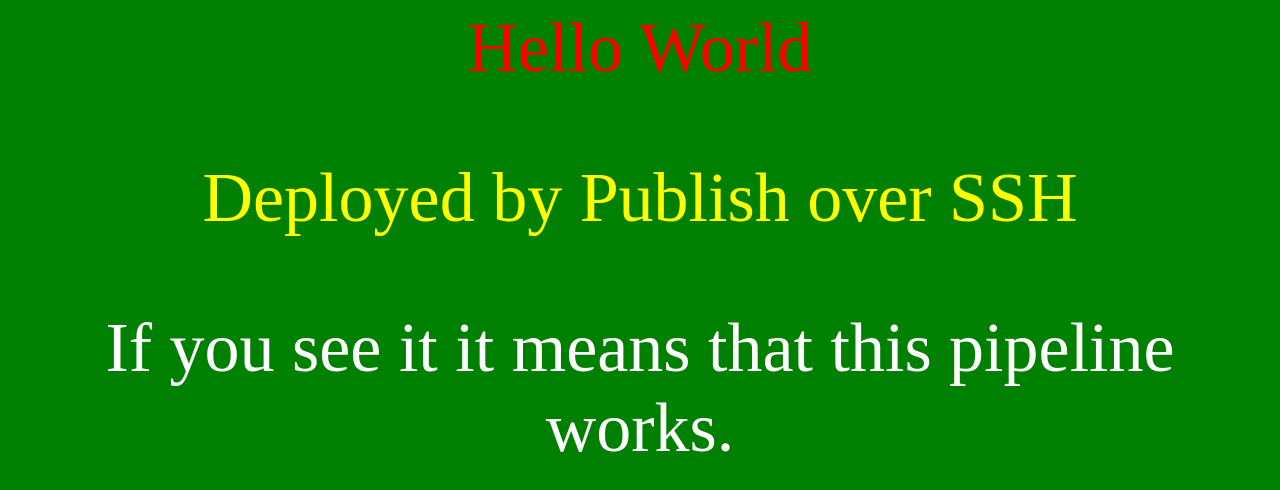
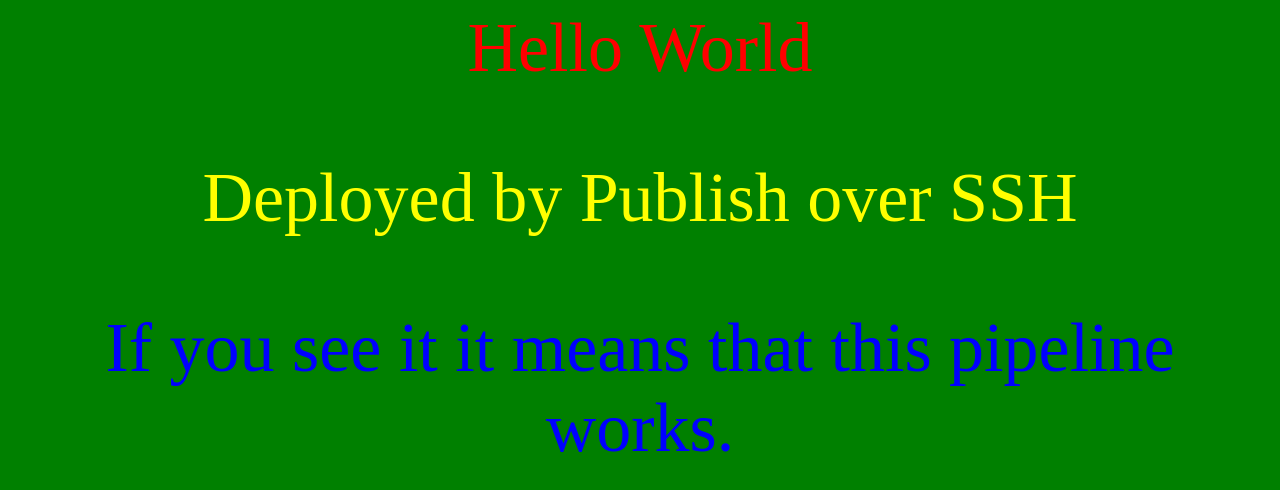
Before and after one commit to SecretiveRabbit/jenkins, a plain HTML site: page index.html in a window 1280 px wide. Drawn offline with Linux system fonts and the light colour scheme.

Commit message:
Update index.html

```diff
--- a/index.html
+++ b/index.html
@@ -5,6 +5,6 @@
 <body bgcolor=green>
 	<p style = "color: red; text-align: center; font-size: 70px;">Hello World </p>
     <p style = "color: yellow; text-align: center; font-size: 70px;">Deployed by Publish over SSH</p>
-    <p style = "color: white; text-align: center; font-size: 70px;">If you see it it means that this pipeline works.</p>
+    <p style = "color: blue; text-align: center; font-size: 70px;">If you see it it means that this pipeline works.</p>
 </body>
 </html>
```
